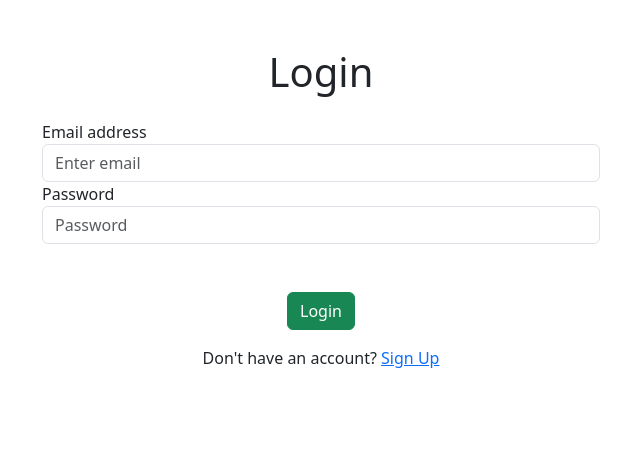
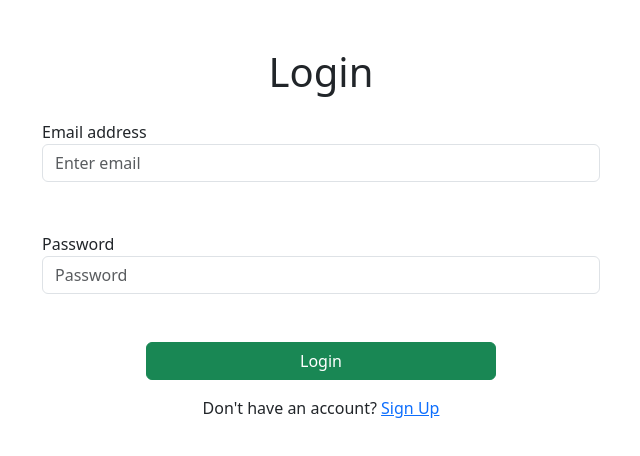
Before and after one commit to DidasMba/Farm_Tracker_Frontend, a React (Create React App) app in the folder frontend/: page /login in a window 1280 px wide. Shown: the top 456 px of the page, without its empty margins (319-959 px from the left). Built offline with nearby package versions, Linux system fonts and the light colour scheme.

Commit message:
css edit

```diff
--- a/frontend/src/pages/Login.jsx
+++ b/frontend/src/pages/Login.jsx
@@ -40,17 +40,17 @@ function Login() {
                 onChange={(e) => setPassword(e.target.value)}
               />
             </div>
-            <div className="form-group"> {/* Ajout d'une grande espace entre les deux formulaires */}
-            <div className="form-group d-flex justify-content-center mt-5"> {/* Utilisez d-flex et justify-content-center pour centrer le bouton */}
+
+            <div className="form-group d-flex justify-content-center mt-5 login-button-container"> {/* Utilisez d-flex et justify-content-center pour centrer le bouton */}
               <button
                 type="button"
-                className="btn btn-success btn-block"
+                className="btn btn-success btn-block custom-login-button"
                 onClick={handleLogin}
               >
                 Login
               </button>
             </div>
-            </div>
+
           </form>
           <div className="text-center mt-3">
             <span>Don't have an account? </span>
--- a/frontend/src/pages/MyComponent.css
+++ b/frontend/src/pages/MyComponent.css
@@ -1,3 +1,14 @@
-.custom-bg-color {
-    background: #62804A;
+.custom-login-button {
+  background-color: #62804A;
+  border-color: #62804A; /* Définir également la couleur de la bordure */
+  width: 350px;
+  font-weight: bold;
+
+}
+
+
+
+
+  .second-form-group {
+    margin-top: 50px; /* Ou toute autre valeur de marge souhaitée */
   }
```
